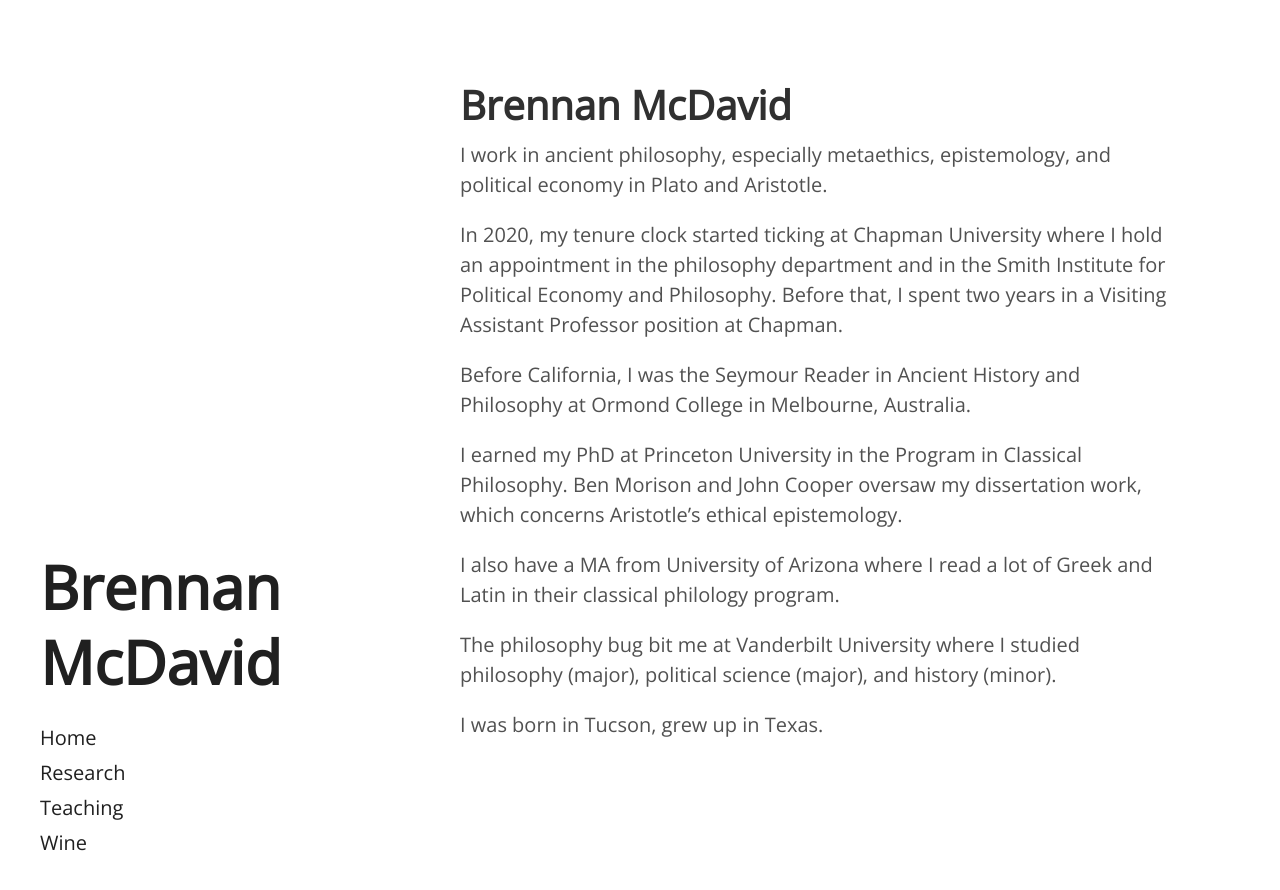
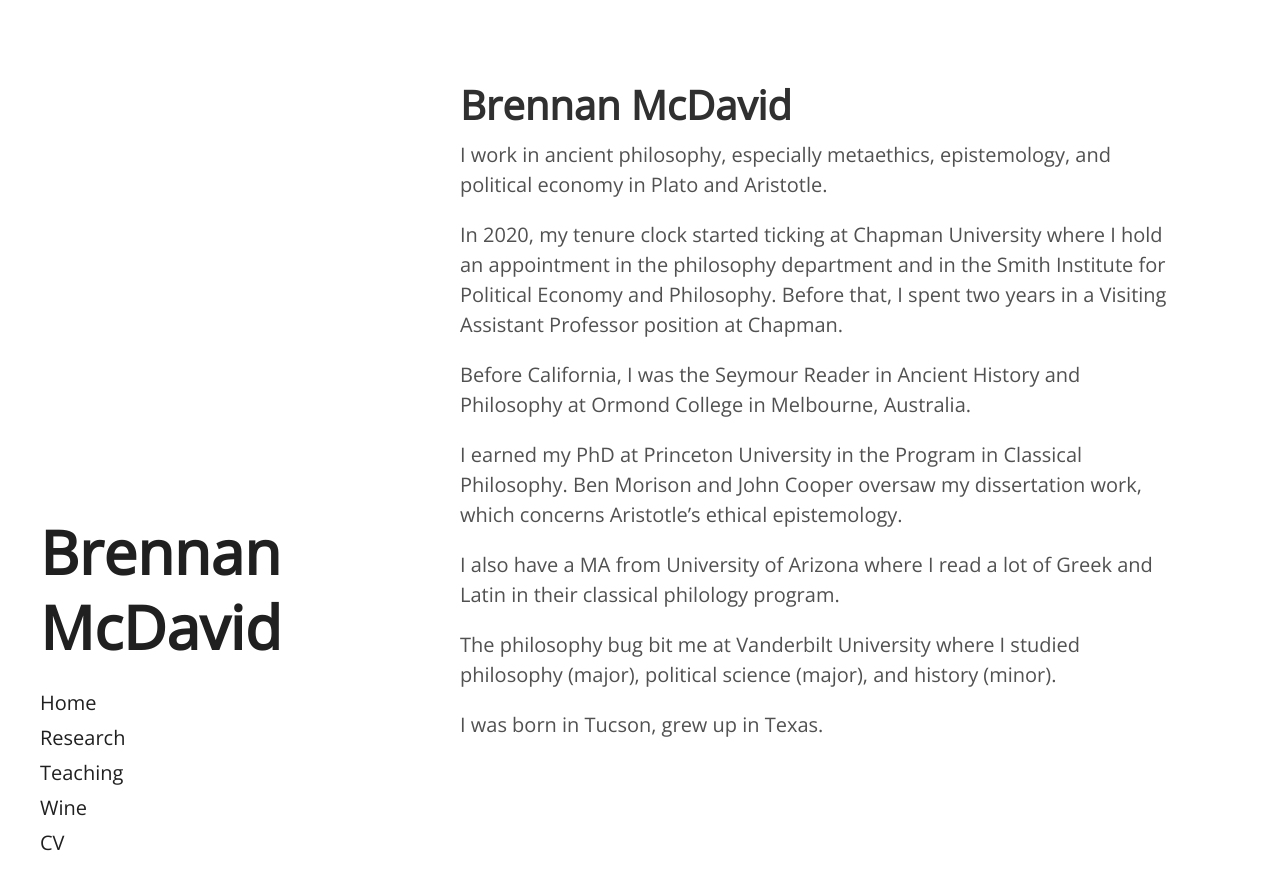
Before and after one commit to bkmcdavid/bkmcdavid.github.io, a Jekyll site: the page built from index.html, in a window 1280 px wide. Shown: the top 890 px of the page. Built offline with Jekyll 4.4.1, drawn with Linux system fonts in a browser that asks for light colours; the list of posts is cut into pages by our own code.

Commit message:
removing cv item from commented out bulk

```diff
--- a/_includes/sidebar.html
+++ b/_includes/sidebar.html
@@ -26,7 +26,8 @@
         {% endif %}
       {% endfor %}
 
-      <!--<a class="sidebar-nav-item" href="https://bkmcdavid.github.io/pdfs/CV.pdf">CV</a>
+      <a class="sidebar-nav-item" href="https://bkmcdavid.github.io/pdfs/CV.pdf">CV</a>
+      <!--
       <a class="sidebar-nav-item" href="https://bkmcdavid.github.io/research">Research</a>
       <a class="sidebar-nav-item" href="/teaching">Teaching</a>
       <a class="sidebar-nav-item" href="/wine">Wine</a>-->
```
